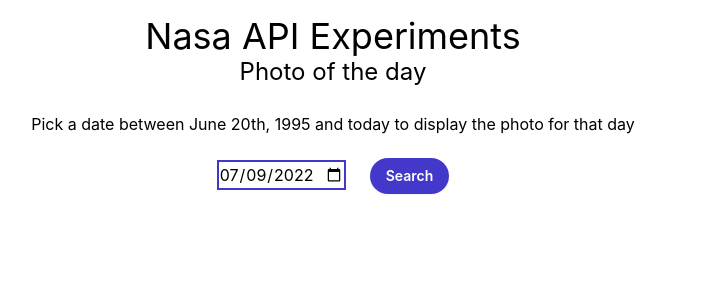
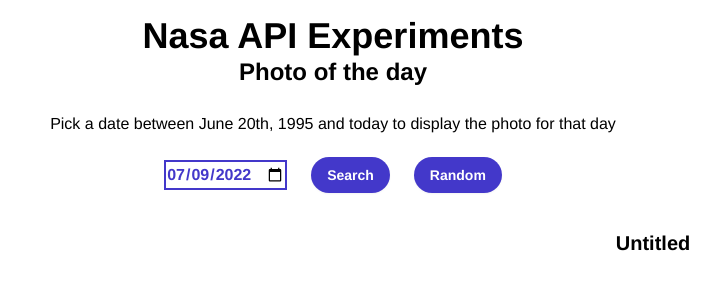
Before and after one commit to Grifsar/react-nasaphoto, a React (Create React App) app: page / in a window 1280 px wide. Shown: the top 300 px of the page, without its empty margins (307-1027 px from the left). Built offline with nearby package versions, Linux system fonts and the light colour scheme; no server answers.

Commit message:
Updated styles and implemented random photo. Still need to get error handling in

```diff
--- a/src/App.js
+++ b/src/App.js
@@ -1,8 +1,6 @@
-// import logo from './logo.svg';
 //6/21/2022 has a smaller than average photo
 //TODO Error handling - some days don't have an hdurl
 //TODO Error handling - handle user manually entering and searching for bad date
-//TODO random date function
 //TODO add photo function - may need to play with tailwind to get this looking good, if not manually style this
 //TODO play around with styling via Tailwind more
 
@@ -21,37 +19,47 @@
   const searchPhotos = async (date) => {
     const response = await fetch(`${nasa}?date=${date}&api_key=${nasaApiKey}`);
     const data = await response.json();
+    //05/10/2010
+    console.log({data})
     setPhoto(data);
   }
   function formatDate4API(date) {
     return date.getFullYear() + '-' + (date.getMonth() + 1 > 9 ? date.getMonth() + 1 : `0${date.getMonth() + 1}`) + '-' + (date.getDate() > 9 ? date.getDate() : '0' + date.getDate());
   }
+  function randomDate(){
+    let minDate = new Date('1995-06-20').getTime(); //first day with a photo of the day in milliseconds
+    const randDate = new Date(Math.random() * (today.getTime() - minDate) + minDate); //makes sure that date is in range
+    const formattedDate = formatDate4API(new Date(randDate));
+    setDate(formattedDate);
+    searchPhotos(formattedDate);
+  }
   const [photo, setPhoto] = useState('');
   const todayFormatted = formatDate4API(today);
   const [searchDate, setDate] = useState(todayFormatted);
-  // setDate('');
-  // searchDate = setDate(todayFormatted);
   useEffect(() => {
     searchPhotos(todayFormatted);
-  }, []); // the ,[] should make sure this runs once on load
+  }, [todayFormatted]); // the ,[] should make sure this runs once on load
   return (
     <div className="App container mx-auto py-4">
       <header className='text-center'>
-        <h1 className='text-4xl'>Nasa API Experiments</h1>
-        <h2 className='text-2xl'>Photo of the day</h2>
+        <h1 className='text-4xl font-semibold'>Nasa API Experiments</h1>
+        <h2 className='text-2xl font-semibold'>Photo of the day</h2>
       </header>
       <menu className='mt-6 text-center'>
         <label htmlFor="photoDay">
           <p>Pick a date between June 20th, 1995 and today to display the photo for that day</p>
         </label>
-        <input className='border-2 border-indigo-700 mt-6' type="date" name="photoDay" id="photoDay" min="1995-06-20" max={todayFormatted}
+        <input className='border-2 border-indigo-700 text-indigo-700 font-semibold mt-6' type="date" name="photoDay" id="photoDay" min="1995-06-20" max={todayFormatted}
           value={searchDate}
           onChange={(e) => setDate(e.target.value)}
         />
         <button
         className='px-4 py-2 font-semibold text-sm bg-indigo-700 text-white rounded-full shadow-sm ml-6'
-          onClick={() => searchPhotos(searchDate)}>Search</button><br />
-        {/* <button id="btn-randomPhoto">Get Random Photo</button> */}
+          onClick={() => searchPhotos(searchDate)}>Search</button>
+        <button
+          className='px-4 py-2 font-semibold text-sm bg-indigo-700 text-white rounded-full shadow-sm ml-6'
+          onClick={() => randomDate()}
+          >Random</button>
       </menu>
       <main>
         <PhotoCard photo={photo} />
--- a/src/PhotoCard.jsx
+++ b/src/PhotoCard.jsx
@@ -1,14 +1,17 @@
 import React from "react";
 
-const PhotoCard = ({photo}) => {
+const PhotoCard = ({ photo }) => {
     return (
         <div className="container mx-auto mt-6">
-            <h3 className="text-xl text-center">{photo.title}</h3>
-            <img src={photo.hdurl} alt='' className="mx-auto mt-3"/>
-            <div className="mt-3">
-                {photo.explanation}
+            <div className="grid md:grid-cols-2 items-center flex-row-reverse">
+                {photo.media_type === 'image'}
+                <img src={photo.hdurl} alt='' className="mx-auto mt-3 order-2 md:order-1" />
+                <div className="m-3 order-1 md:order2">
+                    <h3 className="text-xl text-center font-semibold">{photo.title ? photo.title : 'Untitled'}</h3>
+                    {photo.explanation}
+                </div>
             </div>
-        </div>
+        </div >
     );
 }
 export default PhotoCard;
--- a/src/index.css
+++ b/src/index.css
@@ -1,17 +1,12 @@
 @tailwind base;
 @tailwind components;
 @tailwind utilities;
-
+@import url('https://fonts.googleapis.com/css2?family=Space+Grotesk:wght@300;700&display=swap');
+html {
+    font-family: 'Space Grotesk', Helvetica, sans-serif;
+}
 body {
   margin: 0;
-  font-family: -apple-system, BlinkMacSystemFont, 'Segoe UI', 'Roboto', 'Oxygen',
-    'Ubuntu', 'Cantarell', 'Fira Sans', 'Droid Sans', 'Helvetica Neue',
-    sans-serif;
   -webkit-font-smoothing: antialiased;
   -moz-osx-font-smoothing: grayscale;
 }
-
-code {
-  font-family: source-code-pro, Menlo, Monaco, Consolas, 'Courier New',
-    monospace;
-}
```
